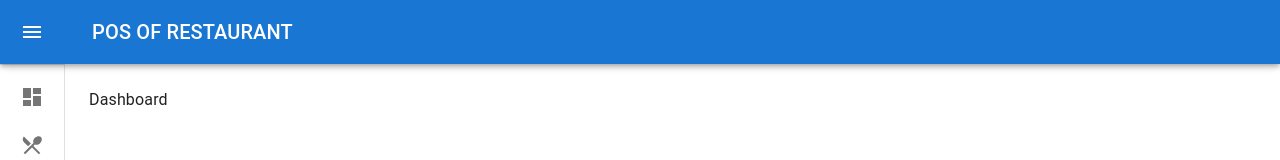
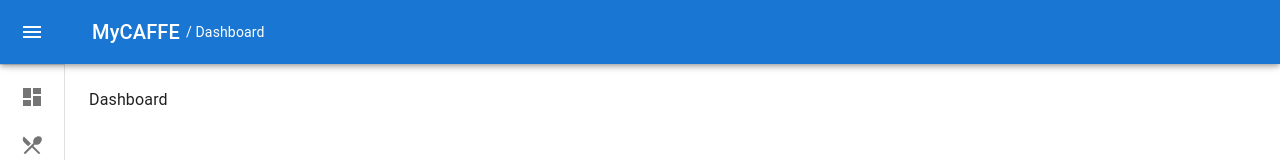
Before and after one commit to faisalsaid/POS-DEMO-REACT, a React (Create React App) app: page / in a window 1280 px wide. Shown: the top 160 px of the page. Built offline with nearby package versions, Linux system fonts and the light colour scheme.

Commit message:
make title appbar dinamic in dashboard feature

```diff
--- a/src/components/layout/Main.jsx
+++ b/src/components/layout/Main.jsx
@@ -86,7 +86,8 @@ const Drawer = styled(MuiDrawer, { shouldForwardProp: (prop) => prop !== 'open'
   }),
 }));
 
-const Main = ({ children }) => {
+const Main = (props) => {
+  const { children, title } = props;
   const openDrawer = useSelector((state) => state.mainLayout.drawerOpen);
   const dispatch = useDispatch();
   const theme = useTheme();
@@ -115,7 +116,16 @@ const Main = ({ children }) => {
             <MenuIcon />
           </IconButton>
           <Typography variant="h6" noWrap component="div">
-            POS OF RESTAURANT
+            MyCAFFE
+          </Typography>
+          <Typography
+            sx={{
+              marginLeft: '6px',
+            }}
+            variant="body2"
+          >
+            {' '}
+            / {title}
           </Typography>
         </Toolbar>
       </AppBar>
--- a/src/feature/dashboard/Dashboard.jsx
+++ b/src/feature/dashboard/Dashboard.jsx
@@ -2,7 +2,7 @@ import React from 'react';
 import Main from '../../components/layout/Main';
 
 const Dashboard = () => {
-  return <Main>Dashboard</Main>;
+  return <Main title="Dashboard">Dashboard</Main>;
 };
 
 export default Dashboard;
```
